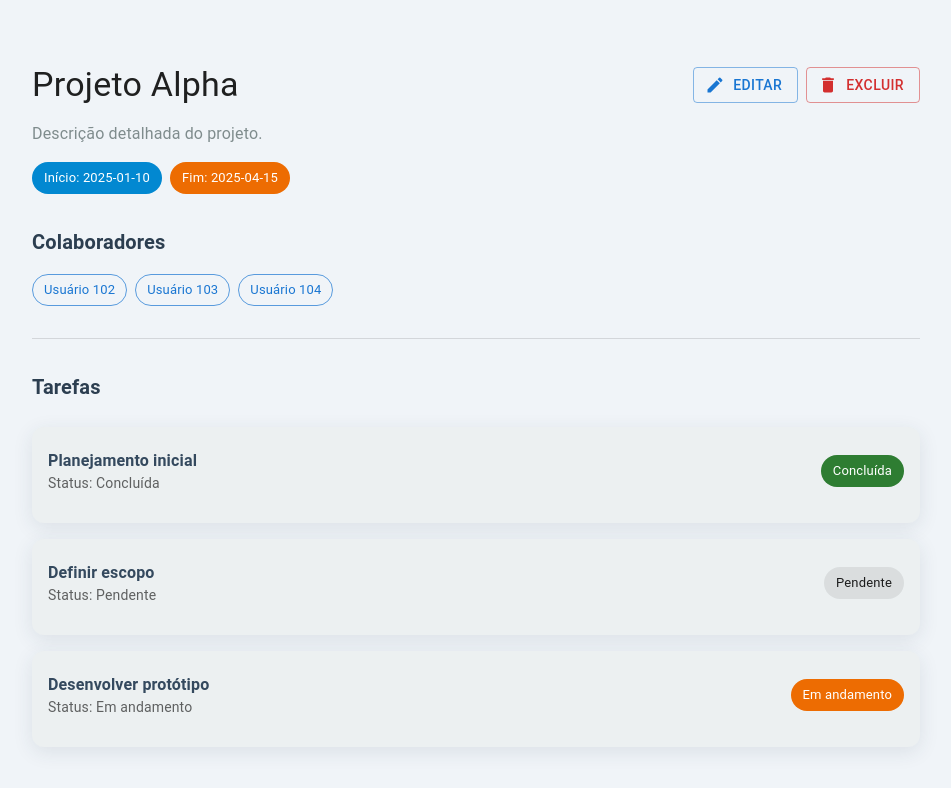
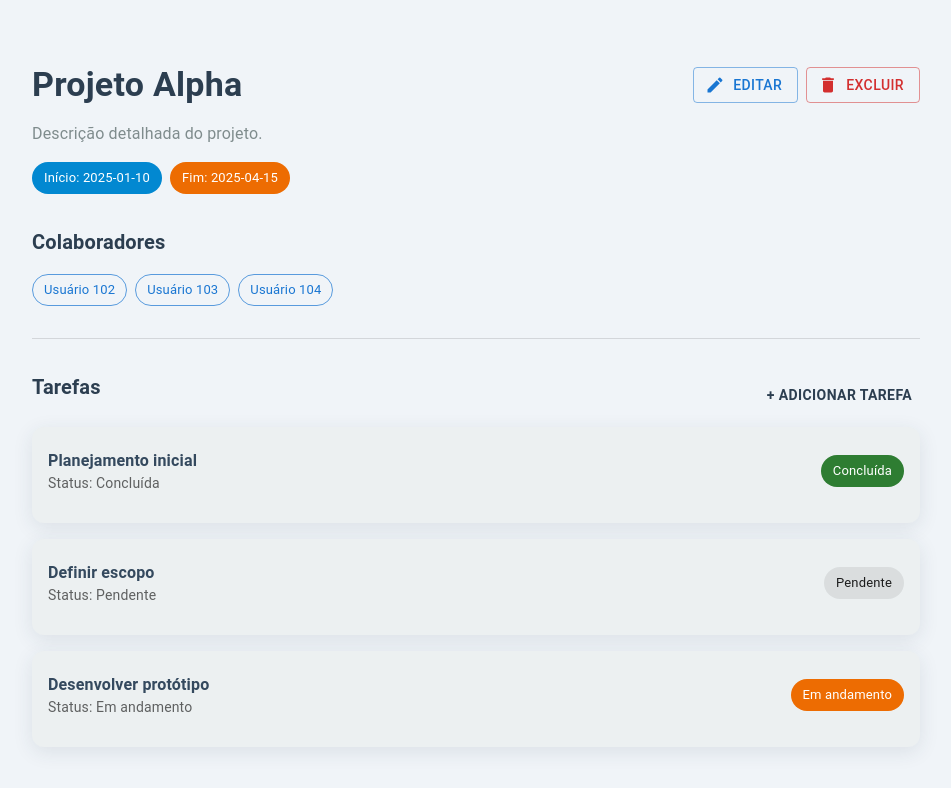
Before and after one commit to thedouglasaraujo/tasksphere, a React (Create React App) app in the folder frontend/: page /projects/1 in a window 1280 px wide. Shown: the top 788 px of the page, without its empty margins (164-1115 px from the left). Built offline with nearby package versions, Linux system fonts and the light colour scheme.

Commit message:
feat(pages): adiciona botão de criar tarefa no ProjectDetails

```diff
--- a/frontend/src/pages/ProjectDetails/index.js
+++ b/frontend/src/pages/ProjectDetails/index.js
@@ -13,6 +13,7 @@ import CollaboratorsList from '../../components/molecules/CollaboratorsList'
 import TaskList from '../../components/organisms/TaskList'
 import ProjectDateChips from '../../components/atoms/ProjectDateChips'
 import ProjectActionsButtons from '../../components/atoms/ProjectActionsButtons'
+import TextButton from '../../components/atoms/TextButton'
 
 const mockProject = {
     id: 1,
@@ -75,9 +76,14 @@ export default function ProjectDetails() {
 
                 <Divider sx={{ my: 4 }} />
 
-                <Typography variant="h6" sx={styles.title}>
-                    Tarefas
-                </Typography>
+                <Box sx={{ display: 'flex', justifyContent: 'space-between', alignItems: 'center' }}>
+                    <Typography variant="h6" sx={styles.title}>
+                        Tarefas
+                    </Typography>
+                    <TextButton onClick={() => navigate(`/projects/${id}/tasks/new`)}>
+                        + Adicionar Tarefa
+                    </TextButton>
+                </Box>
 
                 <TaskList tasks={mockProject.tasks} />
             </Container>
--- a/frontend/src/pages/ProjectDetails/styles.js
+++ b/frontend/src/pages/ProjectDetails/styles.js
@@ -11,6 +11,10 @@ const projectDetailsStyles = {
     contentContainer: {
         width: '75%',
     },
+    headerTitle: {
+        fontWeight: 700,
+        color: '#2C3E50',
+    },
     title: {
         fontWeight: 700,
         color: '#2C3E50',
```
